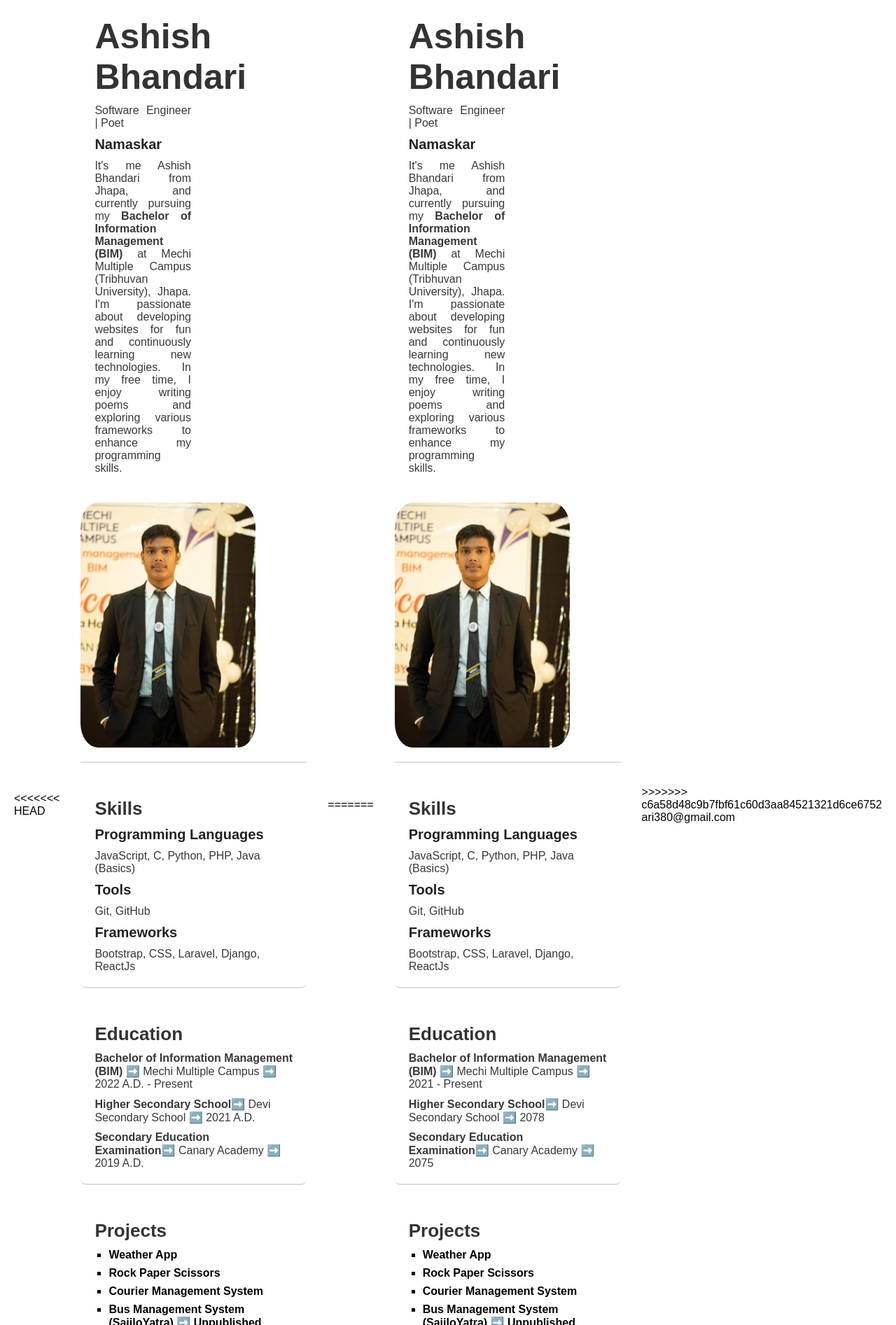
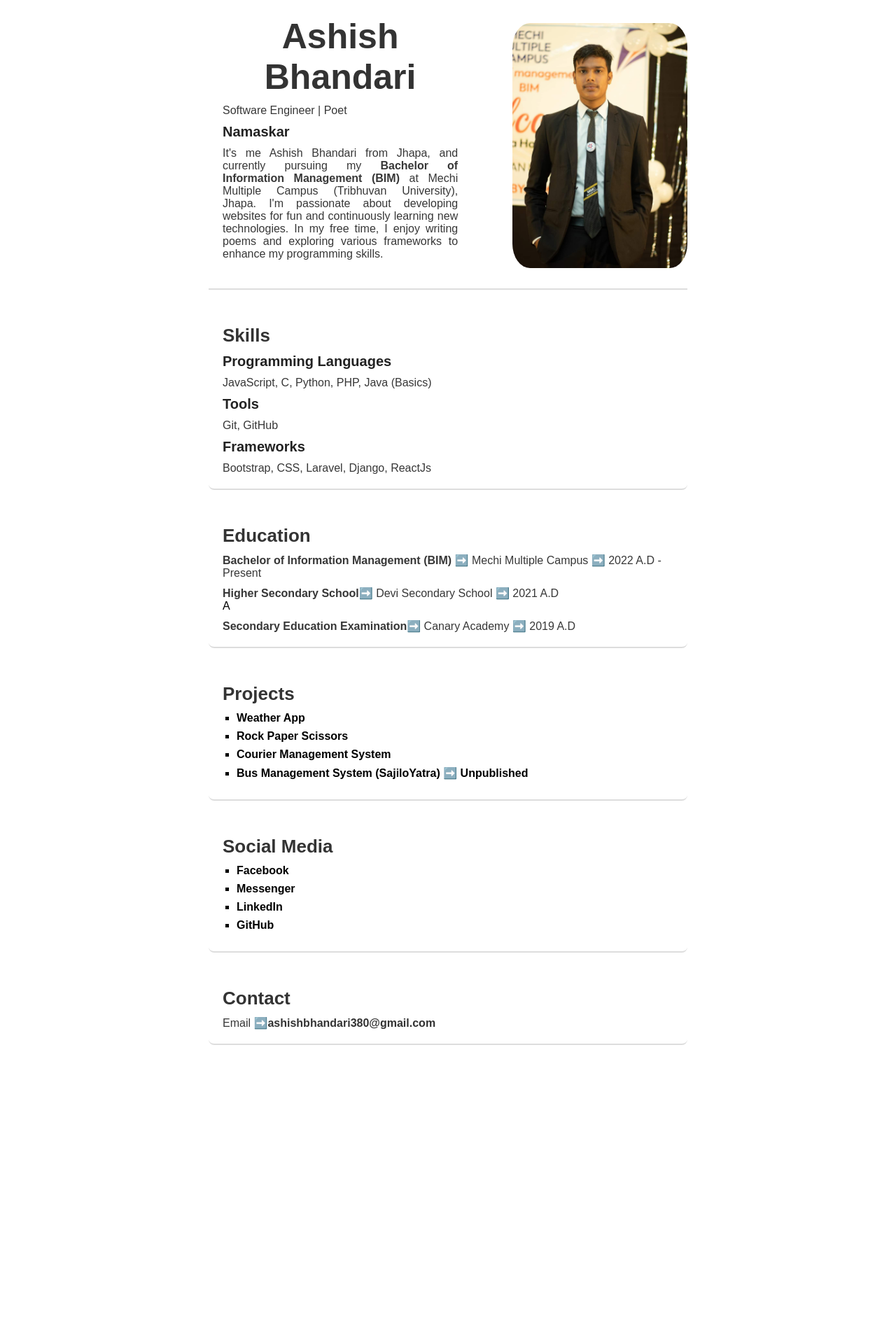
Before and after one commit to ashisbhandari/CV, a plain HTML site: page cv.html in a window 1280 px wide. Shown: the part 47-1940 px from the top of the page at 70% size. After the commit the page ends 1590 px from the top, so only its background shows below. Drawn offline with Linux system fonts and the light colour scheme.

Commit message:
Resolved merge conflicts

```diff
--- a/cv.css
+++ b/cv.css
@@ -207,5 +207,4 @@ a:hover {
     text-align: center;
     font-family:Copperplate, Papyrus, fantasy;
     font-size: 50px;
->>>>>>> c6a58d48c9b7fbf61c60d3aa84521321d6ce6752
 }
--- a/cv.html
+++ b/cv.html
@@ -1,4 +1,3 @@
-<<<<<<< HEAD
 <!DOCTYPE html>
 <html lang="en">
 <head>
@@ -38,9 +37,9 @@
 
         <div class="section education">
             <h1>Education</h1>
-            <p><b>Bachelor of Information Management (BIM) ➡️</b> Mechi Multiple Campus ➡️ 2022 A.D. - Present</p>
-            <p><b>Higher Secondary School➡️</b> Devi Secondary School ➡️ 2021 A.D.</p>
-            <p><b>Secondary Education Examination➡️</b> Canary Academy ➡️ 2019 A.D.</p>
+            <p><b>Bachelor of Information Management (BIM) ➡️</b> Mechi Multiple Campus ➡️ 2022 A.D - Present</p>
+            <p><b>Higher Secondary School➡️</b> Devi Secondary School ➡️ 2021 A.D</p> A
+            <p><b>Secondary Education Examination➡️</b> Canary Academy ➡️ 2019 A.D</p>
 
         </div>
 
@@ -71,82 +70,3 @@
     </div>
 </body>
 </html>
-=======
-<!DOCTYPE html>
-<html lang="en">
-<head>
-    <meta charset="UTF-8">
-    <meta name="viewport" content="width=device-width, initial-scale=1.0">
-    <title>Ashish Bhandari</title>
-    <link rel="icon" href="logo.png" type="image/x-icon">
-    <link rel="stylesheet" href="cv.css">
-
-</head>
-<body>
-    <div class="container">
-
-        <div class="introduction">
-            <div class="left">
-                <h1 class="cen">Ashish Bhandari</h1>
-                <p>Software Engineer | Poet                 </p>
-                <h3>Namaskar</h3>
-                <p>It's me Ashish Bhandari from Jhapa, and currently pursuing my <strong>Bachelor of Information Management (BIM)</strong> at Mechi Multiple Campus (Tribhuvan University), Jhapa.
-                I'm passionate about developing websites for fun and continuously learning new technologies.
-                In my free time, I enjoy writing poems and exploring various frameworks to enhance my programming skills.</p>
-            </div>
-            <div class="right">
-                <img src="ashish.jpg" alt="Ashish Bhandari">
-            </div>
-        </div>
-
-        <div class="section skills">
-            <h1>Skills</h1>
-            <h3>Programming Languages</h3>
-            <p>JavaScript, C, Python, PHP, Java (Basics)</p>
-            <h3>Tools</h3>
-            <p>Git, GitHub</p>
-            <h3>Frameworks</h3>
-            <p>Bootstrap, CSS, Laravel, Django, ReactJs</p>
-        </div>
-
-        <div class="section education">
-            <h1>Education</h1>
-            <p><b>Bachelor of Information Management (BIM) ➡️</b> Mechi Multiple Campus ➡️ 2021 - Present</p>
-            <p><b>Higher Secondary School➡️</b> Devi Secondary School ➡️ 2078</p>
-            <p><b>Secondary Education Examination➡️</b> Canary Academy ➡️ 2075</p>
-
-        </div>
-
-        <div class="section projects">
-            <h1>Projects</h1>
-            <ul>
-                <li><a href="https://weatherheram.vercel.app/">Weather App</a></li>
-                <li><a href="https://bhandus-r-s-p.vercel.app">Rock Paper Scissors</a></li>
-                <li><a href="https://ashishbhandari431.com.np">Courier Management System</a></li>
-                <li><a href="https://github.com/ashisbhandari/SajiloYatra">Bus Management System (SajiloYatra) ➡️ Unpublished</a></li>
-            </ul>
-        </div>
-
-        <div class="section social">
-            <h1>Social Media</h1>
-            <ul>
-                <li><a href="https://www.facebook.com/profile.php?id=100055159205666">Facebook</a></li>
-                <li><a href="https://www.messenger.com/t/7101259403282347/">Messenger</a></li>
-                <li><a href="https://www.linkedin.com/feed/">LinkedIn</a></li>
-                <li><a href="https://github.com">GitHub</a></li>
-            </ul>
-        </div>
-
-        <div class="section contact">
-            <h1>Contact</h1>
-            <p>Email ➡️<a href="mailto:ashishbhandari380@gmail.com">ashishbhandari380@gmail.com</a></p>
-        </div>
-    </div>
-</body>
-</html>
->>>>>>> c6a58d48c9b7fbf61c60d3aa84521321d6ce6752
-ari380@gmail.com</a></p>
-        </div>
-    </div>
-</body>
-</html>
```
